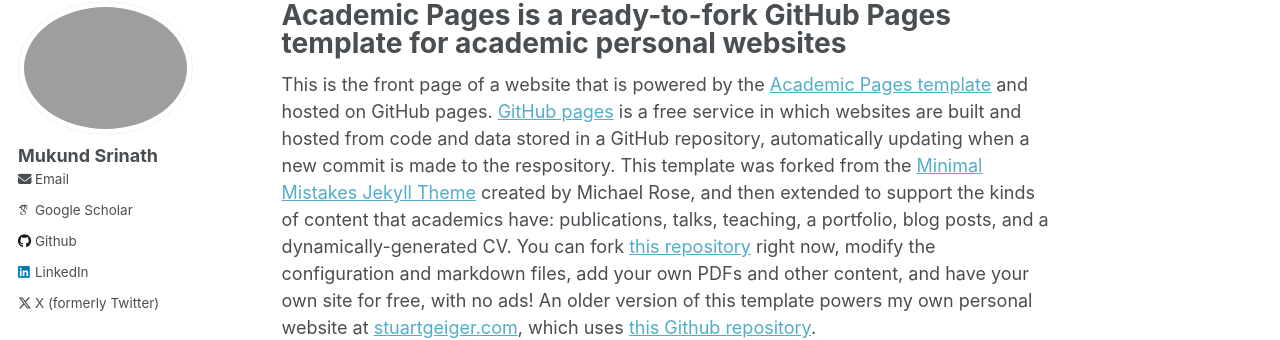
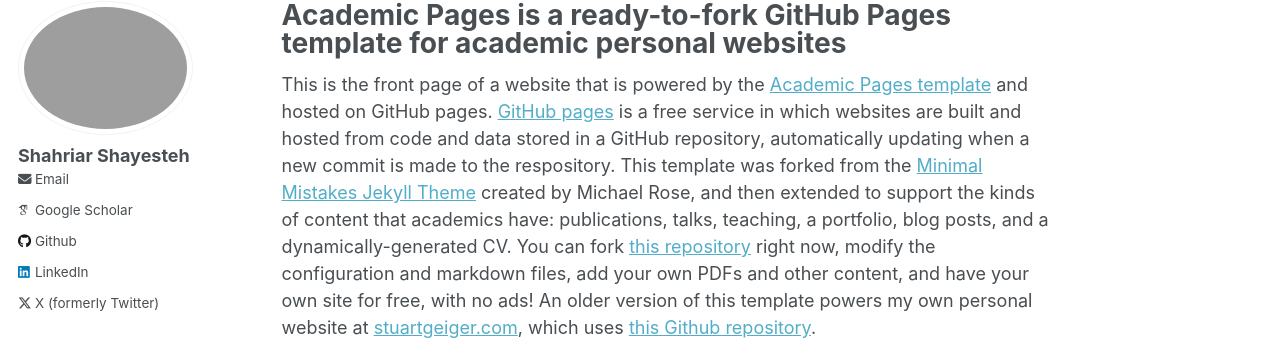
Before and after one commit to shahriarshayesteh/shahriarshayesteh.github.io, a Jekyll site: the page built from _pages/about.md, in a window 1280 px wide. Shown: the part 105-445 px from the top of the page. Built offline with Jekyll 4.4.1, drawn with Linux system fonts in a browser that asks for light colours; some web fonts are replaced.

Commit message:
Update _config.yml

```diff
--- a/_config.yml
+++ b/_config.yml
@@ -80,14 +80,14 @@
 
 # Site Author
 author:
-  name             : "Mukund Srinath"
+  name             : "Shahriar Shayesteh"
   avatar           : "profile.jpg"
   bio              :
   location         : #"University Park, PA"
   employer         :
   pubmed           :
   googlescholar    : "https://scholar.google.com/citations?user=-1l0pUIAAAAJ&hl=en&oi=ao"
-  email            : "mukund.srina@gmail.com"
+  email            : "sxs7285@psu.edu"
   researchgate     :  # example: "https://www.researchgate.net/profile/yourprofile"
   uri              :
   bitbucket        :
@@ -96,20 +96,20 @@
   flickr           :
   facebook         :
   foursquare       :
-  github           : "mukundsrinath"
+  github           : "shahriarshayesteh"
   google_plus      :
   keybase          :
   instagram        :
   impactstory      : #"https://profiles.impactstory.org/u/xxxx-xxxx-xxxx-xxxx"
   lastfm           :
-  linkedin         : "mukund-srinath"
+  linkedin         : "shahriar-shayesteh"
   orcid            :
   pinterest        :
   soundcloud       :
   stackoverflow    : # http://stackoverflow.com/users/123456/username
   steam            :
   tumblr           :
-  twitter          : "MukundSrinath3"
+  twitter          : "ShahriarShayes1"
   vine             :
   weibo            :
   xing             :
```
